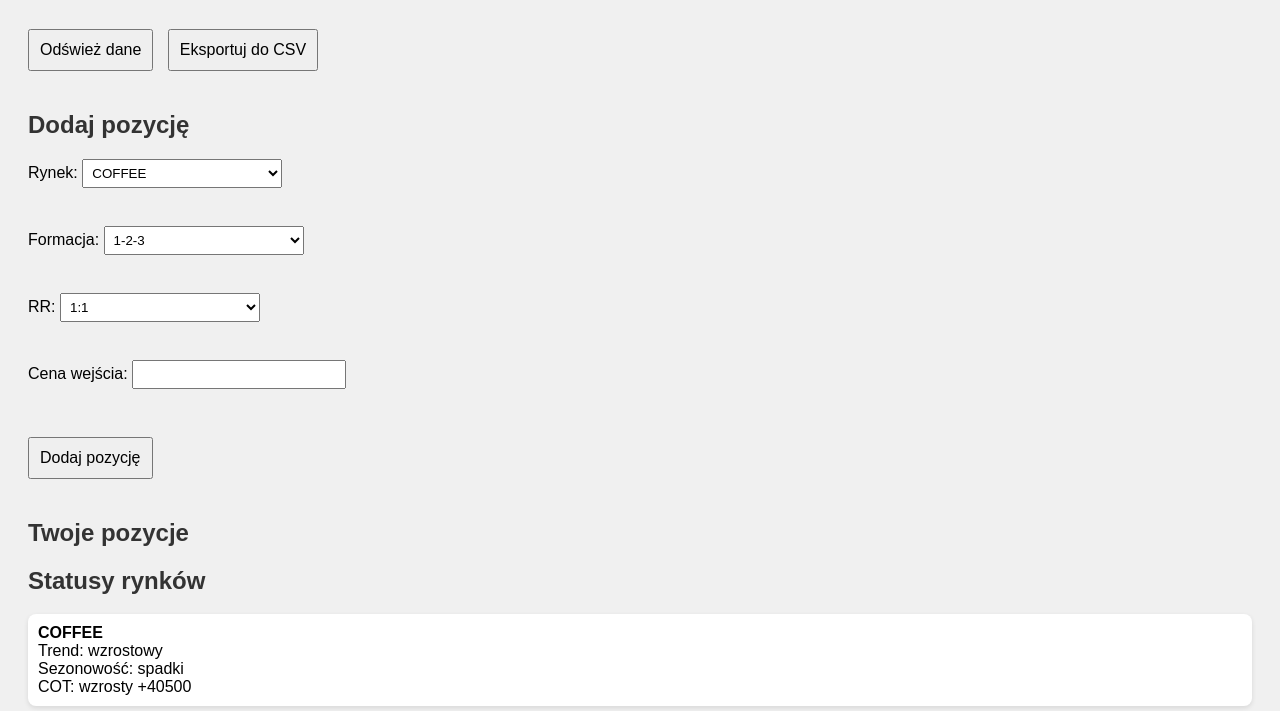
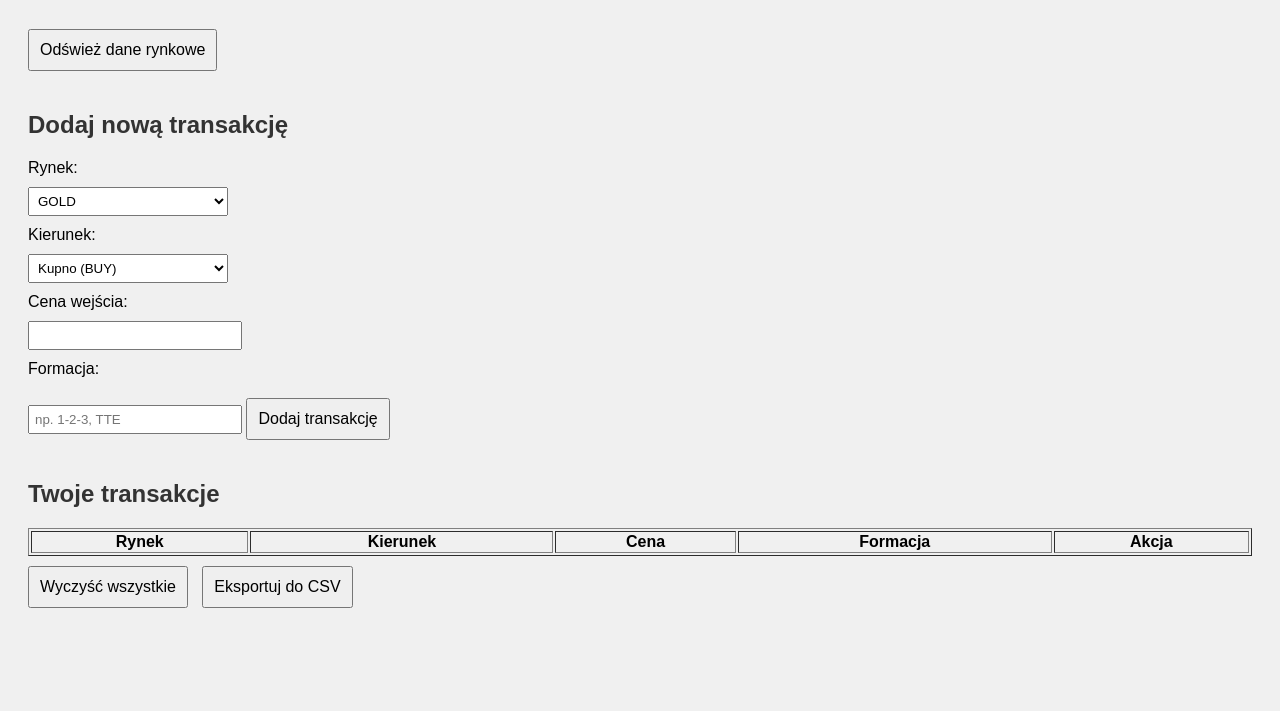
Before and after one commit to Bartek-create/trader-m1-system, a plain HTML site: page index.html in a window 1280 px wide. Shown: the part 89-800 px from the top of the page. Drawn offline with Linux system fonts and the light colour scheme.

Commit message:
Add files via upload

```diff
--- a/index.html
+++ b/index.html
@@ -1,43 +1,62 @@
 <!DOCTYPE html>
-<html lang="pl">
+<html>
 <head>
-  <meta charset="UTF-8" />
+  <meta charset="UTF-8">
   <title>TRADER M1 SYSTEM</title>
-  <link rel="stylesheet" href="style.css" />
+  <!-- Dodaj styl CSS -->
+  <link rel="stylesheet" href="style.css">
 </head>
 <body>
   <h1>TRADER M1 SYSTEM</h1>
-  <button onclick="loadData()">Odśwież dane</button>
-  <button onclick="exportCSV()">Eksportuj do CSV</button>
-  <h2>Dodaj pozycję</h2>
-  <form id="positionForm" onsubmit="addPosition(event)">
-    <label>Rynek:
-      <select id="market">
-        <option>COFFEE</option><option>COTTON</option><option>CORN</option>
-        <option>SUGAR</option><option>SOYBEAN</option><option>COCOA</option>
-        <option>WHEAT</option><option>PLATINUM</option><option>LEAN HOGS</option>
-        <option>SILVER</option><option>XAUUSD</option><option>COPPER</option>
-        <option>NATURAL GAS</option><option>US500</option><option>OIL</option>
-      </select>
-    </label><br>
-    <label>Formacja:
-      <select id="formation">
-        <option>1-2-3</option><option>TTE</option><option>TTE+IB</option>
-        <option>RGR</option><option>RGR+IB</option><option>Konsolidacja</option>
-      </select>
-    </label><br>
-    <label>RR:
-      <select id="rr">
-        <option>1:1</option><option>1.5:1</option><option>2:1</option><option>3:1</option>
-      </select>
-    </label><br>
-    <label>Cena wejścia: <input type="number" id="entry" required></label><br>
-    <button type="submit">Dodaj pozycję</button>
+
+  <!-- Sekcja danych rynkowych -->
+  <button id="refreshButton">Odśwież dane rynkowe</button>
+  <div id="marketStatus" style="margin-top: 20px"></div>
+
+  <!-- Formularz dodawania transakcji -->
+  <h2>Dodaj nową transakcję</h2>
+  <form onsubmit="event.preventDefault(); addTrade();">
+    <label>Rynek:</label>
+    <select id="market" required>
+      <option value="GOLD">GOLD</option>
+      <option value="COFFEE">COFFEE</option>
+      <!-- Dodaj pozostałe 14 rynków -->
+    </select>
+
+    <label>Kierunek:</label>
+    <select id="direction" required>
+      <option value="BUY">Kupno (BUY)</option>
+      <option value="SELL">Sprzedaż (SELL)</option>
+    </select>
+
+    <label>Cena wejścia:</label>
+    <input type="number" id="price" step="0.01" required>
+
+    <label>Formacja:</label>
+    <input type="text" id="pattern" placeholder="np. 1-2-3, TTE">
+
+    <button type="submit">Dodaj transakcję</button>
   </form>
-  <h2>Twoje pozycje</h2>
-  <div id="positions"></div>
-  <h2>Statusy rynków</h2>
-  <div id="output"></div>
-  <script src="script.js"></script>
+
+  <!-- Tabela transakcji -->
+  <h2>Twoje transakcje</h2>
+  <table id="tradesTable" border="1" style="width: 100%; margin-top: 20px;">
+    <thead>
+      <tr>
+        <th>Rynek</th>
+        <th>Kierunek</th>
+        <th>Cena</th>
+        <th>Formacja</th>
+        <th>Akcja</th>
+      </tr>
+    </thead>
+    <tbody></tbody>
+  </table>
+  <button onclick="clearTrades()">Wyczyść wszystkie</button>
+  <button onclick="exportToCSV()">Eksportuj do CSV</button>
+
+  <!-- Podepnij skrypty JS -->
+  <script src="app.js"></script> <!-- Skrypt do transakcji -->
+  <script src="script.js"></script> <!-- Skrypt do danych rynkowych -->
 </body>
 </html>
```
